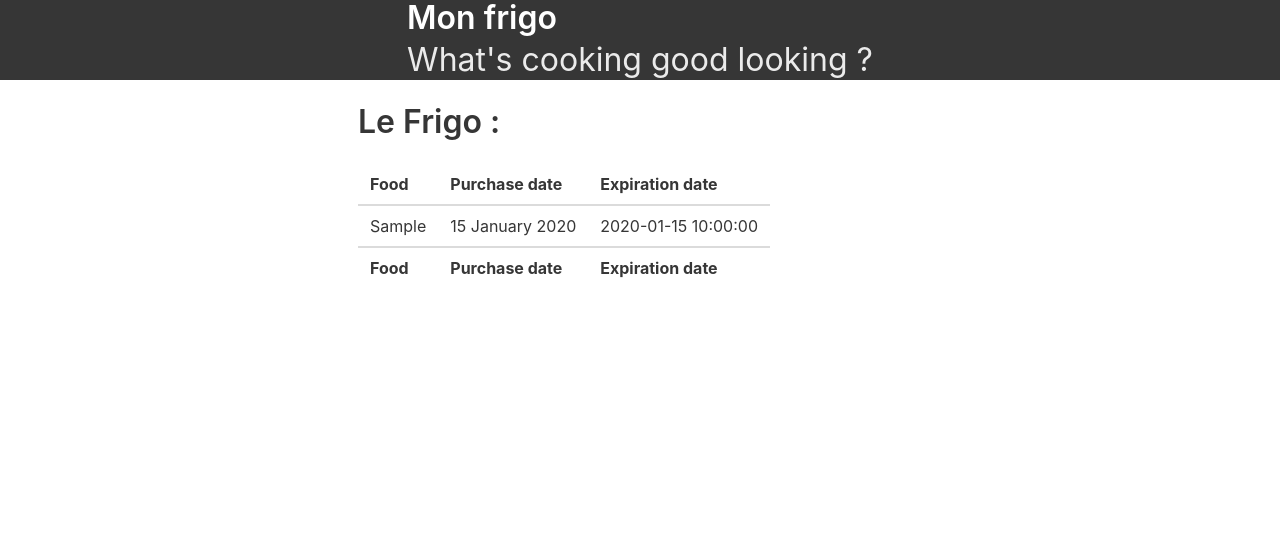
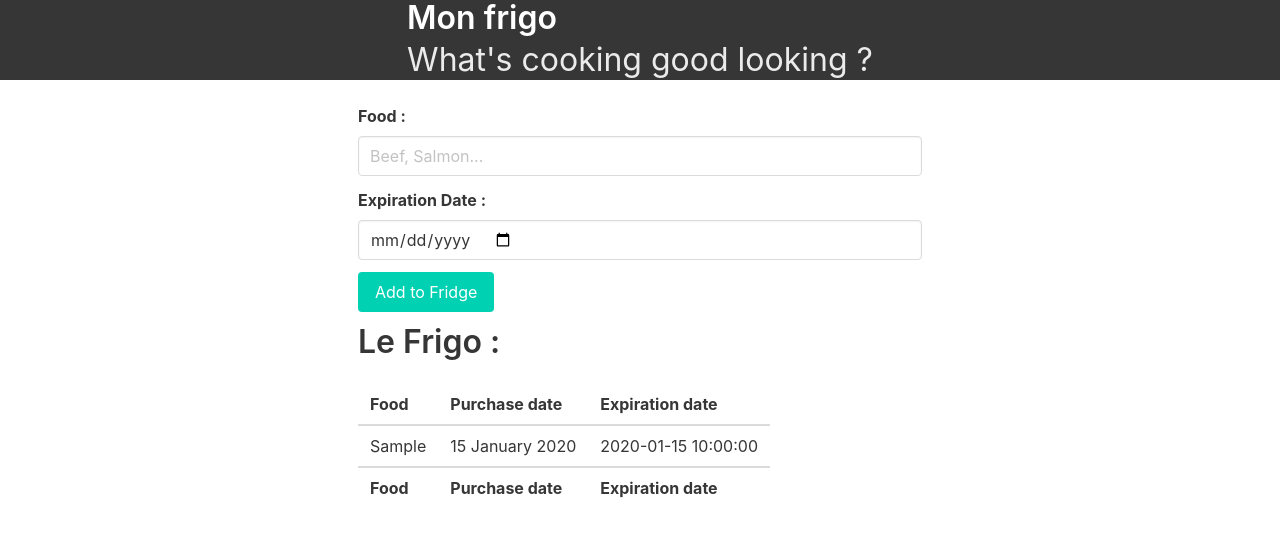
Before and after one commit to Marshlyin/frigo, a PHP site: page / in a window 1280 px wide. Shown: the top 537 px of the page. Run offline with PHP 8.4, Linux system fonts and the light colour scheme; tables that the repository leaves empty or names only in its code hold one stand-in row (values such as "Sample post"); some libraries are stand-ins or nearby versions.

Commit message:
Finished Alpha

```diff
--- /dev/null
+++ b/form.php
@@ -0,0 +1,33 @@
+<?php
+
+echo('
+<section class="is-centered">
+        <div class="container">
+            <div class="columns is-centered">
+                <div class="column is-half">
+                    <form action="./insert.php" method="post">
+                        <div class="field">
+                            <label class="label">Food : </label>
+                            <div class="control">
+                                <input class="input" type="text" placeholder="Beef, Salmon..." name="food" required>
+                            </div>
+                        </div>
+                        <div class="field">
+                            <label class="label">Expiration Date : </label>
+                            <div class="control">
+                                <input class="input" type="date" name="exp_date" required>
+                            </div>
+                        </div>
+                        <div class="field-body">
+                            <div class="field">
+                                <div class="control">
+                                    <input type="submit" class="button is-primary" value="Add to Fridge" >
+                                </div>
+                            </div>
+                         </div>
+                    </form>
+                </div>
+            </div>
+        </div>
+</section>
+                ');
--- a/index.php
+++ b/index.php
@@ -24,10 +24,10 @@ echo('<!DOCTYPE html>
     </section>
     <br>');
 
+include "form.php";
 include "tableau_full.php";
 
 
 
 
 echo('</body></html>');
-?>
--- a/tableau_full.php
+++ b/tableau_full.php
@@ -1,5 +1,4 @@
 <?php
-setlocale(LC_TIME, "fr_FR", "FRENCH");
 $servername = "192.168.1.24";
 $username = "frigo";
 $password = "fr1g0mdp";
```
Also changed, not shown: insert.php (+11 -3 lines).
